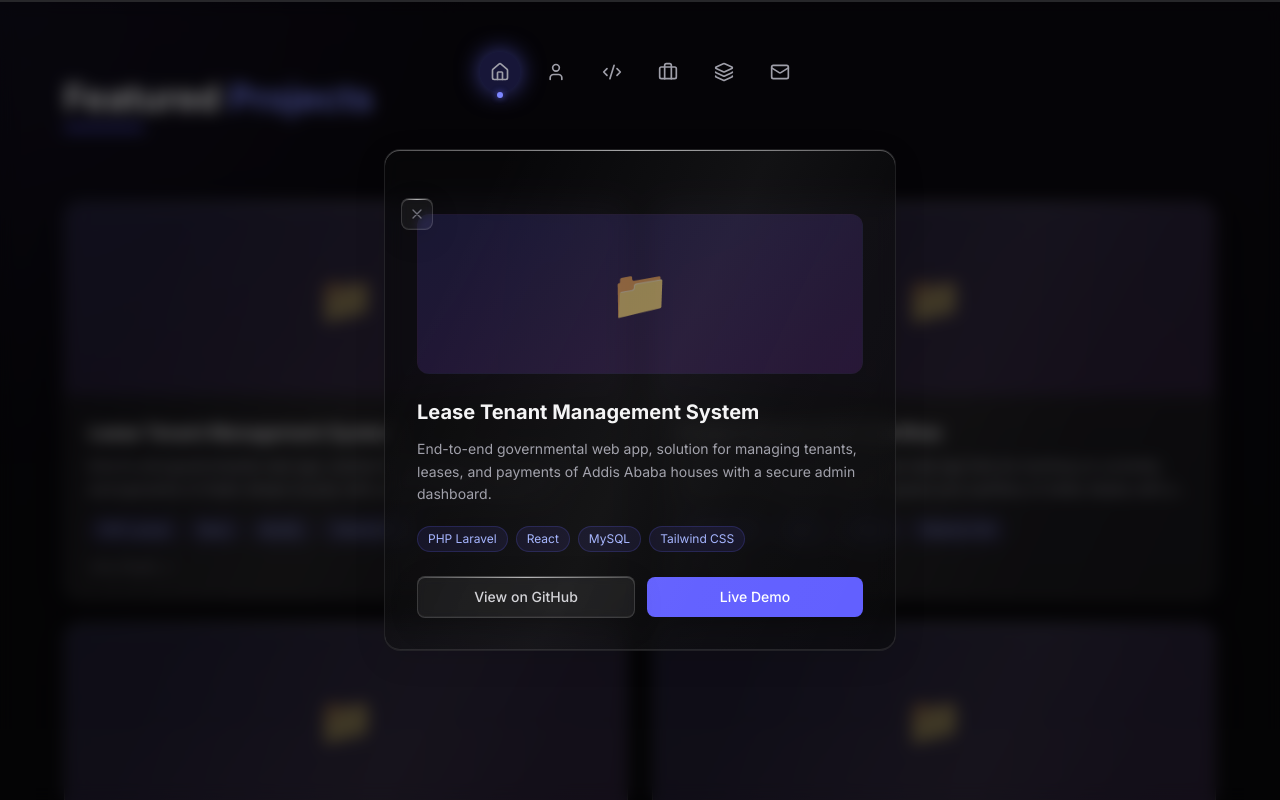
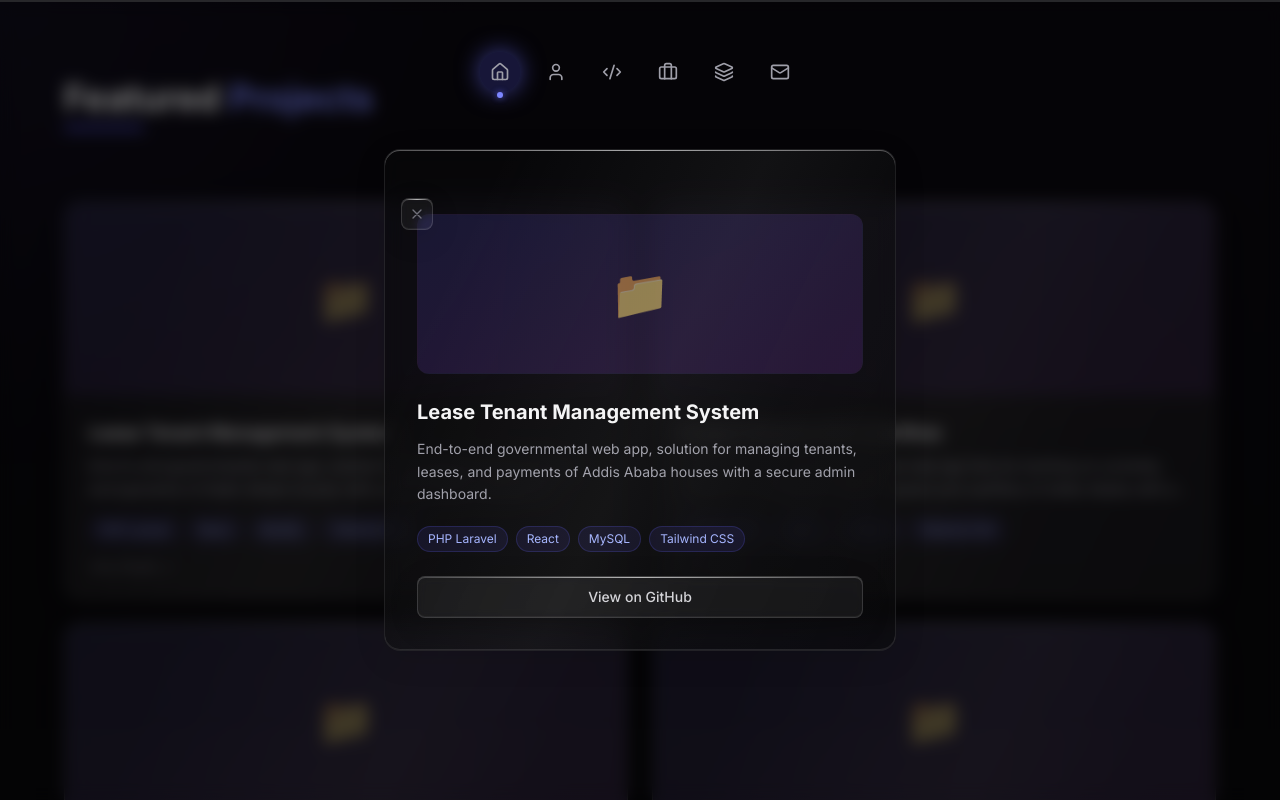
Before and after one commit to Leul-ab/portfolio, a React (Vite) app: page / in a window 1280 px wide. Both pictures are taken after a click on the button 346 px from the left and 4103 px from the top of the page. Shown: the part 3703-4503 px from the top of the page. Built offline with nearby package versions, Linux system fonts and the light colour scheme.

Commit message:
cv added

```diff
--- a/src/components/Hero.tsx
+++ b/src/components/Hero.tsx
@@ -132,7 +132,7 @@ export default function Hero() {
             View Projects
           </a>
           <a
-            href="#"
+            href="../../public/Leul_Abera_CV.pdf"
             className="px-6 py-3 rounded-lg glass glass-hover shine text-zinc-300 hover:text-zinc-100 font-medium transition-all hover:scale-105 active:scale-95 inline-flex items-center gap-2"
           >
             <svg className="size-4" fill="none" stroke="currentColor" viewBox="0 0 24 24">
--- a/src/components/ProjectModal.tsx
+++ b/src/components/ProjectModal.tsx
@@ -76,17 +76,17 @@ export default function ProjectModal({
 
         <div className="flex items-center gap-3">
           <a
-            href={project.links.github}
+            href="https://github.com/Leul-ab"
             className="flex-1 text-center px-4 py-2.5 rounded-lg glass glass-hover text-zinc-300 hover:text-white text-sm font-medium transition-all"
           >
             View on GitHub
           </a>
-          <a
+          {/* <a
             href={project.links.live}
             className="flex-1 text-center px-4 py-2.5 rounded-lg bg-indigo-500 hover:bg-indigo-400 text-white text-sm font-medium transition-all"
           >
             Live Demo
-          </a>
+          </a> */}
         </div>
       </motion.div>
     </motion.div>
```
Also changed, not shown: 1 other file (tests, documents, lock files or other folders).
